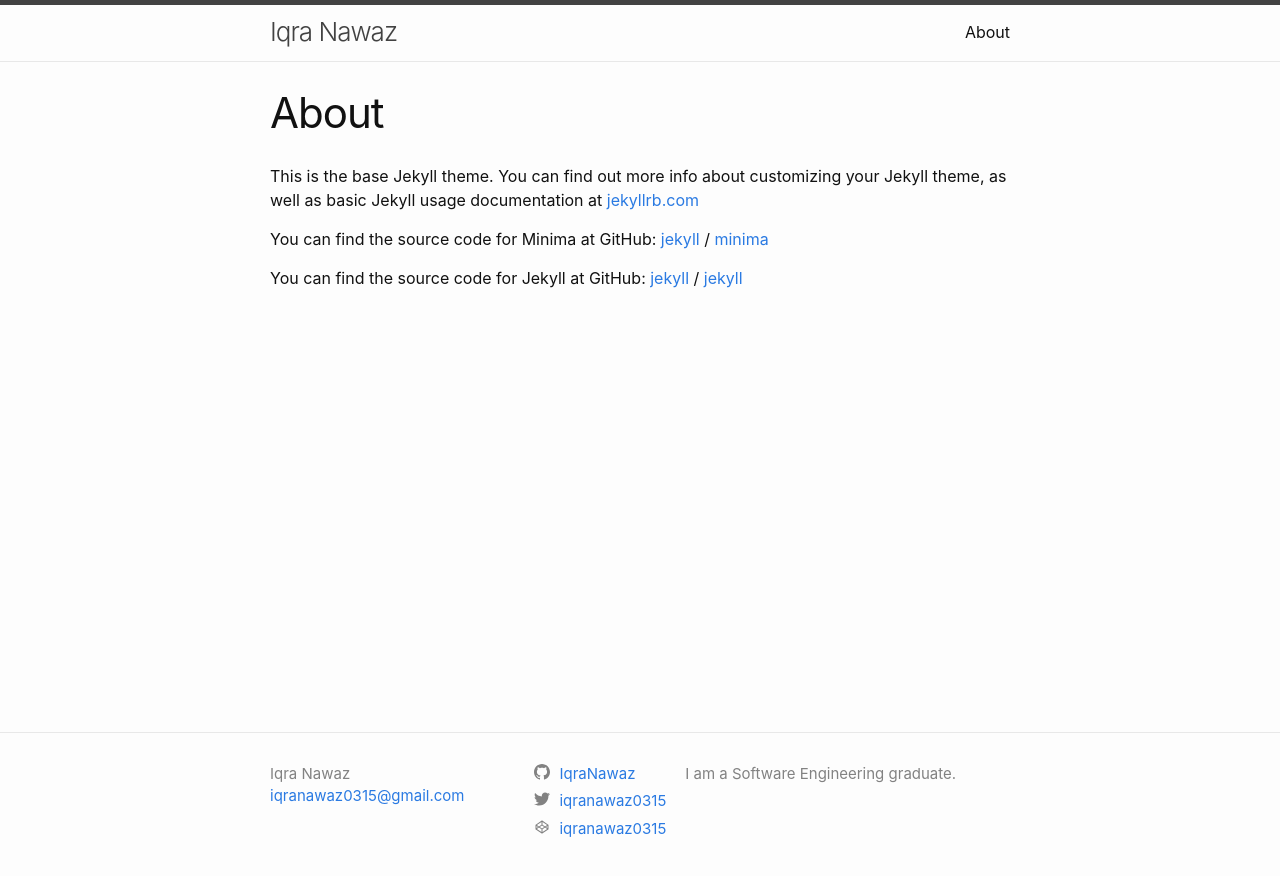
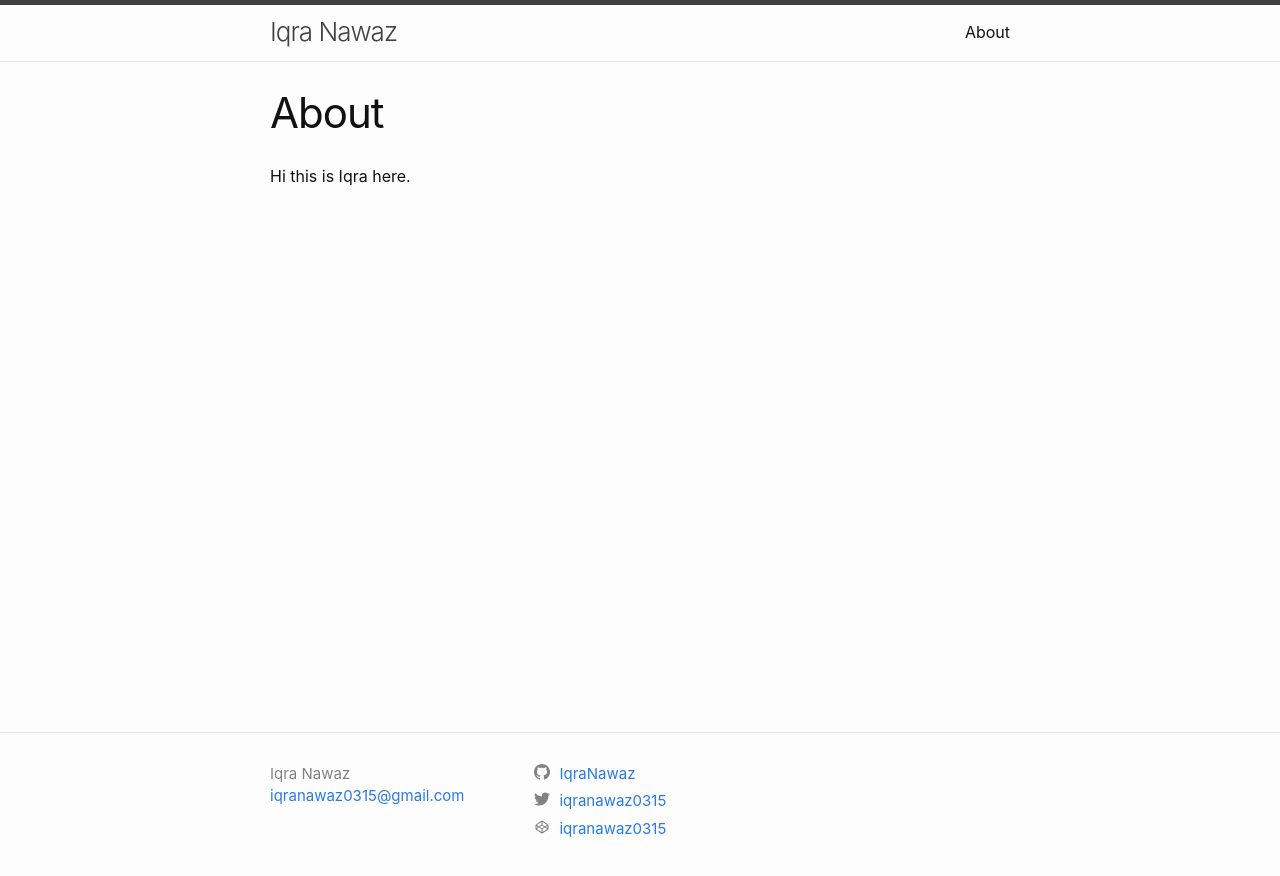
Before and after one commit to IqraNawaz/blog, a Jekyll site: the page built from about.markdown, in a window 1280 px wide. Shown: the top 876 px of the page. Built offline with Jekyll 4.4.1, drawn with Linux system fonts in a browser that asks for light colours.

```diff
--- a/_config.yml
+++ b/_config.yml
@@ -21,7 +21,7 @@
 title: Iqra Nawaz
 email: iqranawaz0315@gmail.com
 description: >- # this means to ignore newlines until "baseurl:"
-  I am a Software Engineering graduate.
+
 baseurl: "/blog" # the subpath of your site, e.g. /blog
 url: "iqranawaz.github.io/blog" # the base hostname & protocol for your site, e.g. http://example.com
 twitter_username: iqranawaz0315
--- a/about.markdown
+++ b/about.markdown
@@ -4,15 +4,4 @@ title: About
 permalink: /about/
 ---
 
-This is the base Jekyll theme. You can find out more info about customizing your Jekyll theme, as well as basic Jekyll usage documentation at [jekyllrb.com](https://jekyllrb.com/)
-
-You can find the source code for Minima at GitHub:
-[jekyll][jekyll-organization] /
-[minima](https://github.com/jekyll/minima)
-
-You can find the source code for Jekyll at GitHub:
-[jekyll][jekyll-organization] /
-[jekyll](https://github.com/jekyll/jekyll)
-
-
-[jekyll-organization]: https://github.com/jekyll
+Hi this is Iqra here.
```
Also changed, not shown: 2 other files.
